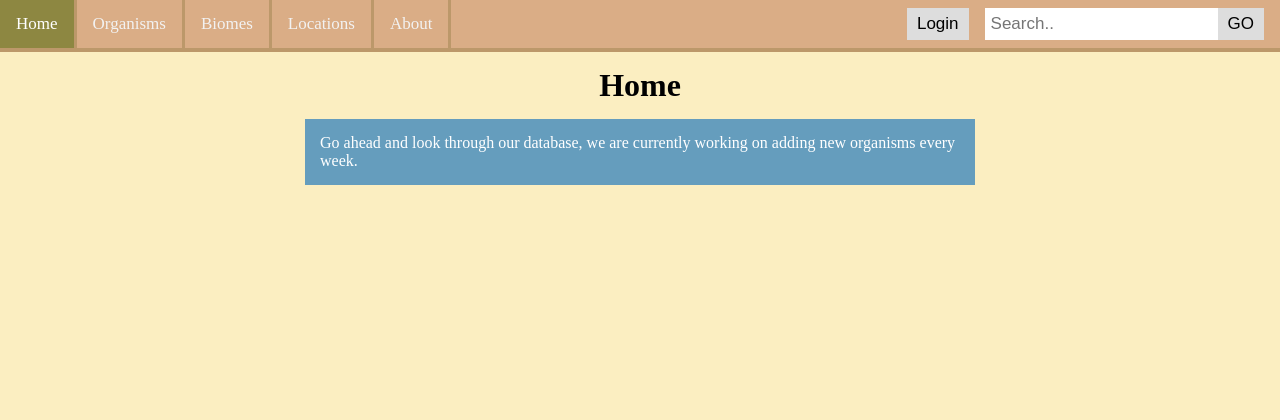
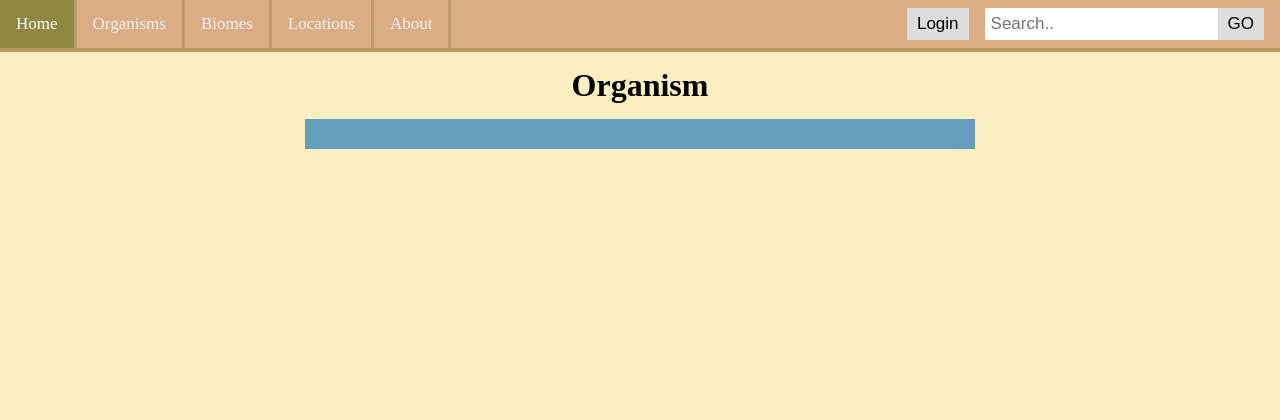
Before and after one commit to Quigmodacon/da-bs, a PHP site: page /organisms.php in a window 1280 px wide. Shown: the top 420 px of the page. Run offline with PHP 8.4, Linux system fonts and the light colour scheme; data that the repository does not hold is empty.

Commit message:
Updated organisms website

```diff
--- a/organisms.php
+++ b/organisms.php
@@ -8,10 +8,10 @@
 		<!-- header -->
 		<?php include 'nav.php';?>
 		<div>
-			<h1 align="center">Home</h1>
+			<h1 align="center">Organism</h1>
 			<!-- rest of body -->
 			<div id="paraOne">
-				<p>Go ahead and look through our database, we are currently working on adding new organisms every week.</p>
+
 			</div>
 		</div>
 	</body>
```
